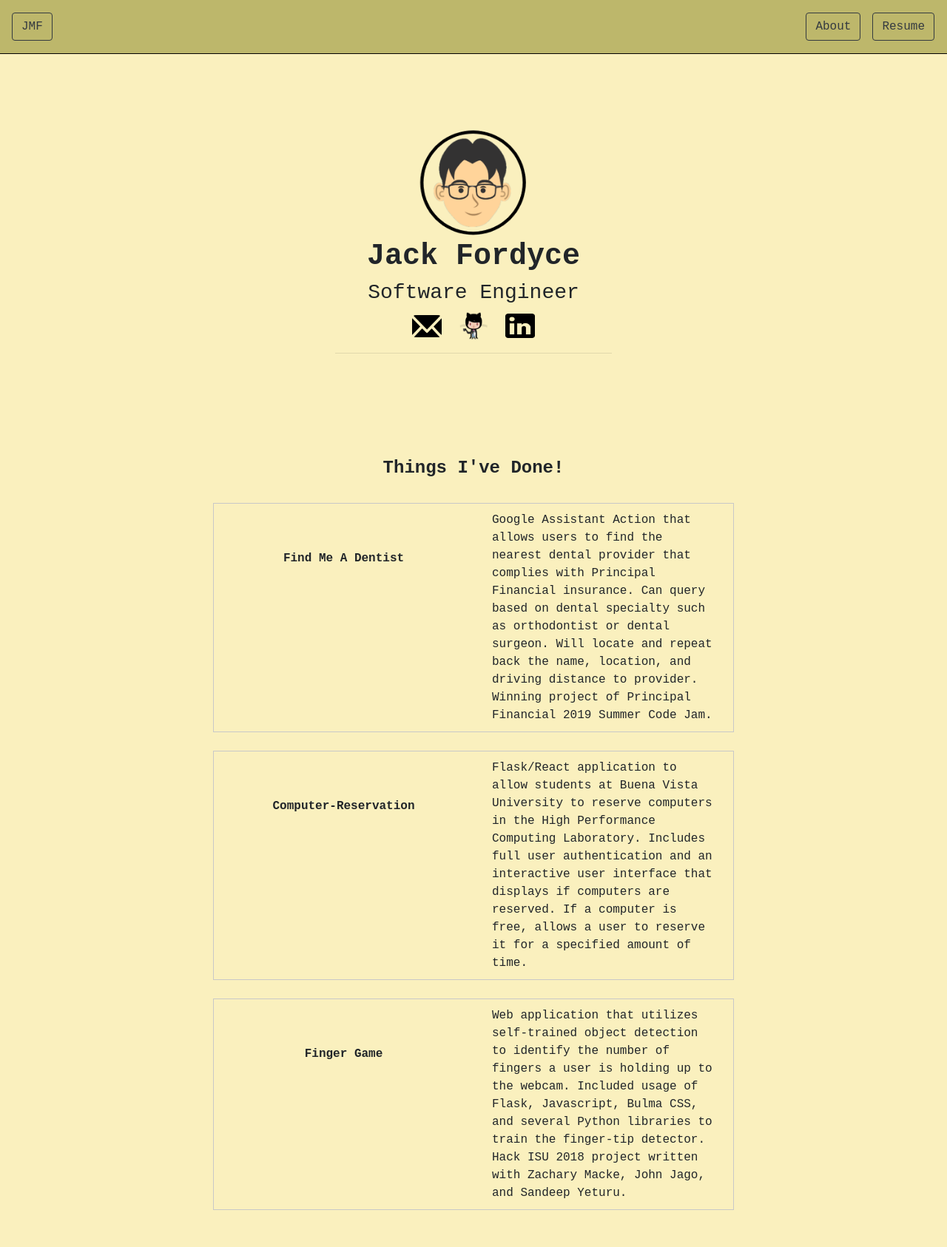
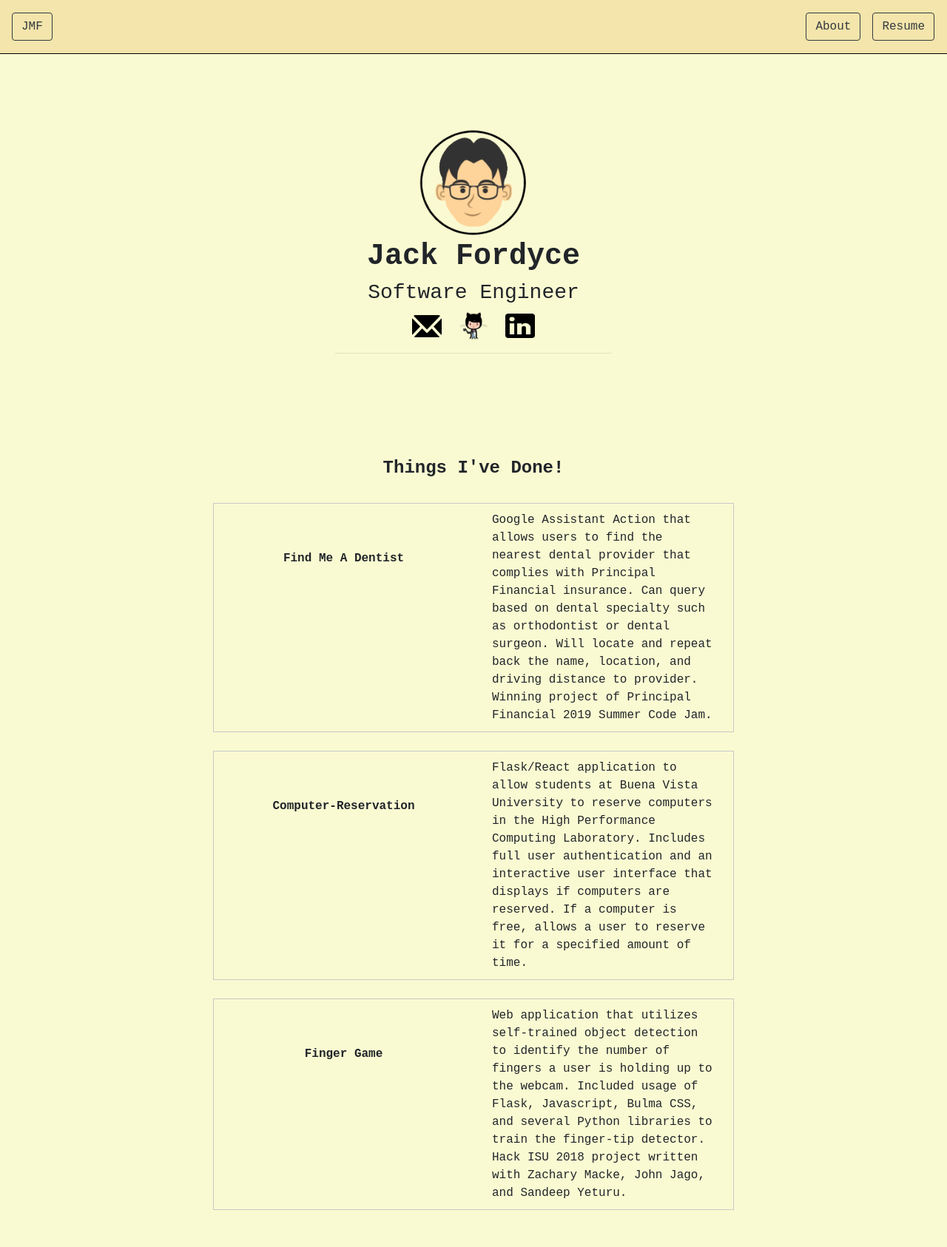
Before and after one commit to jackmford/personal-website, a Flask app: page / in a window 1280 px wide. Shown: the whole page at 74% size. Run offline with Flask 2, Linux system fonts and the light colour scheme; some libraries are stand-ins or nearby versions.

Commit message:
background changing

```diff
--- a/static/css/index.css
+++ b/static/css/index.css
@@ -15,8 +15,9 @@
 }
 .navbar{
   height: 72px;
-  /*background-color: #87A96B;*/
-  background-color: #BDB76B;
+  /*background-color: #ffffff;*/
+  /*background-color: #FAF0BE;*/
+  background-color: #f3e5ab;
 
 }
 .right-btn{
@@ -29,7 +30,9 @@
 	height: 150px;
 }
 #total-cont{
-  background-color: #FAF0BE;
+  /*background-color: #FAF0BE;*/
+  /*background-color: #ffffff;*/
+  background-color: #fafad2;
 	padding-bottom: 50px;
 }
 .proj-p-title{
--- a/templates/about.html
+++ b/templates/about.html
@@ -29,6 +29,7 @@
       		<div class="container-fluid">
               <h1 id="about-header">About Me</h1>
 							<hr id="about-hr">
+
 					</div>
 				</div>
 			</hr>
--- a/templates/index.html
+++ b/templates/index.html
@@ -28,7 +28,7 @@
         <div class="container-fluid">
             <div class="row top-marg" >
                 <div class="col"id="top-level">
-                    <img id="prof-pic" src="../static/img/cartoonprof.png">
+                    <img id="prof-pic" src="../static/img/cartoonproflight.png">
                     <h1 id="name-header">Jack Fordyce</h1>
                     <h3 id="title-header">Software Engineer</h3>
                     <a href="mailto:jackmitchellfordyce@gmail.com" target="_blank" id="mail-link"><img class="mail-btn" src="../static/img/emailpic.png"></a>
```
Also changed, not shown: static/img/cartoonproflight.png (added), static/img/cartoonprofwhite.png (added).
